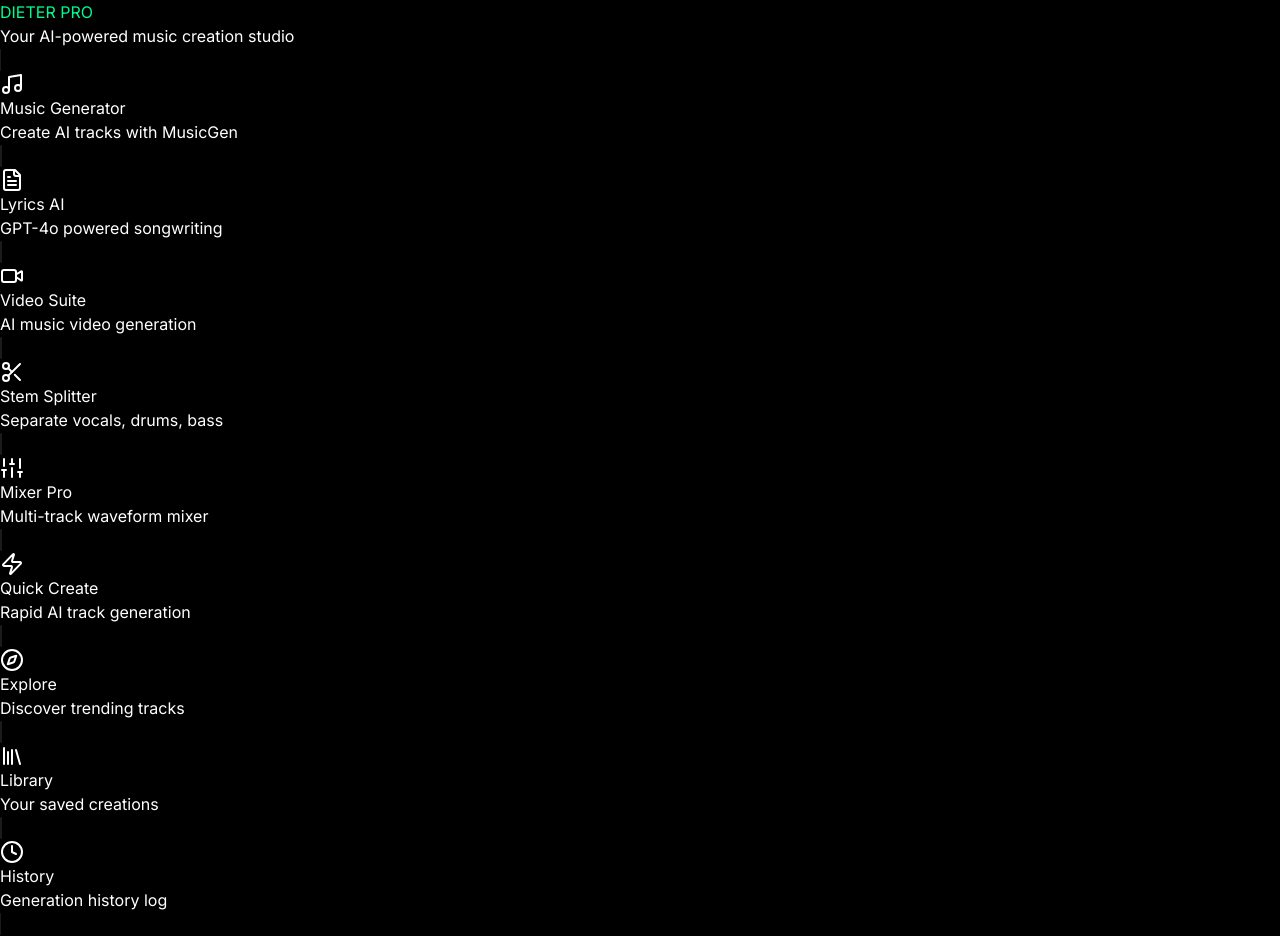
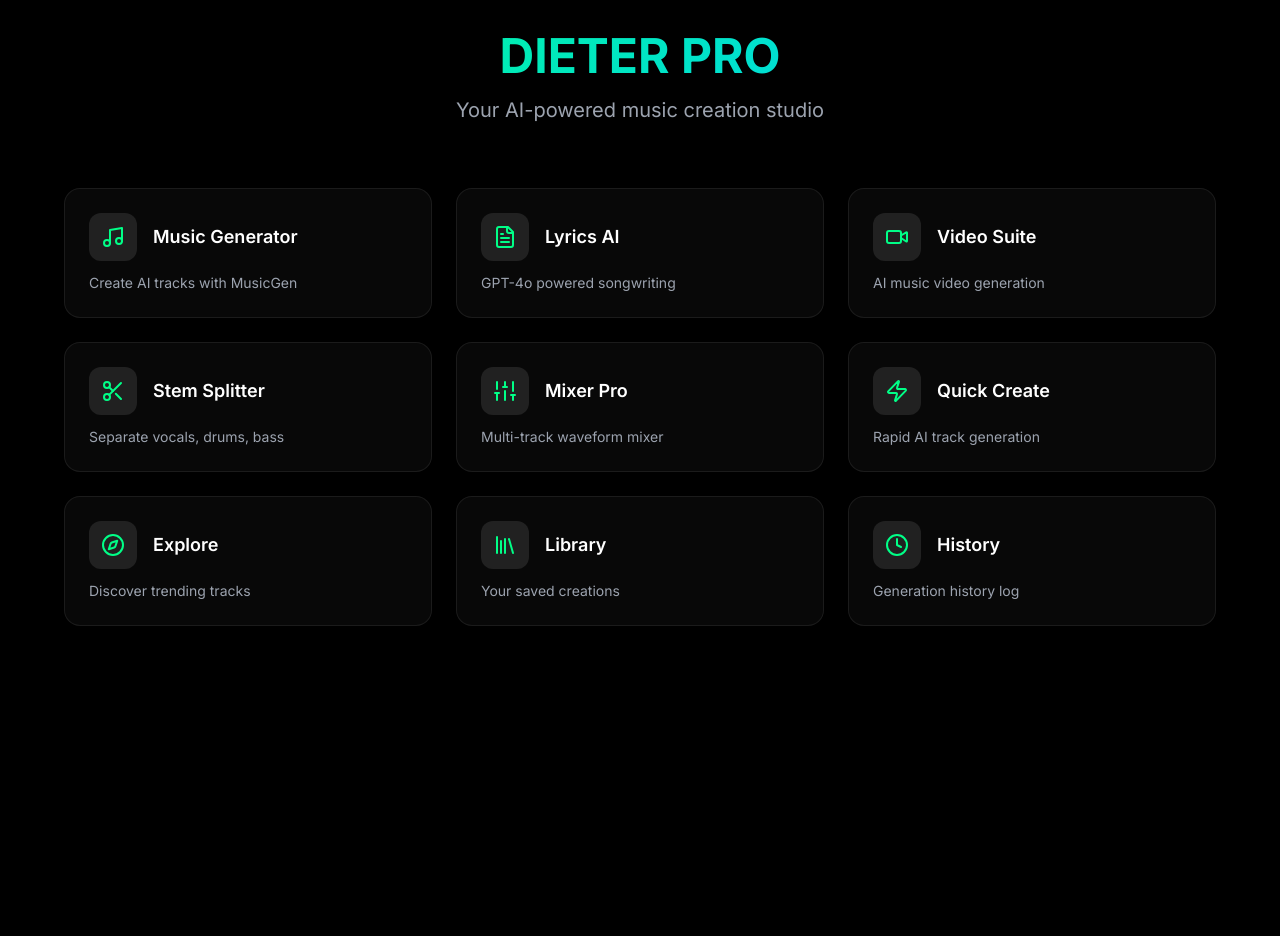
Before and after one commit to jono420dante-art/dieter-pro, a Next.js app: page / in a window 1280 px wide. After the commit the page ends 800 px from the top, so only its background shows below. Built offline with nearby package versions, Linux system fonts and the light colour scheme.

Commit message:
feat: add tailwind.config.ts with custom colors, animations and fonts

```diff
--- /dev/null
+++ b/tailwind.config.ts
@@ -0,0 +1,49 @@
+import type { Config } from 'tailwindcss'
+
+const config: Config = {
+  content: [
+    './pages/**/*.{js,ts,jsx,tsx,mdx}',
+    './components/**/*.{js,ts,jsx,tsx,mdx}',
+    './app/**/*.{js,ts,jsx,tsx,mdx}',
+  ],
+  theme: {
+    extend: {
+      colors: {
+        'neon-green': '#00ff87',
+        'neon-green-dark': '#00cc6a',
+        'dark-bg': '#0a0a0a',
+        'dark-card': '#111111',
+        'dark-border': '#1e1e1e',
+      },
+      backgroundImage: {
+        'gradient-radial': 'radial-gradient(var(--tw-gradient-stops))',
+        'gradient-conic': 'conic-gradient(from 180deg at 50% 50%, var(--tw-gradient-stops))',
+      },
+      animation: {
+        'pulse-slow': 'pulse 3s cubic-bezier(0.4, 0, 0.6, 1) infinite',
+        'glow': 'glow 2s ease-in-out infinite alternate',
+        'waveform': 'waveform 1.2s ease-in-out infinite',
+      },
+      keyframes: {
+        glow: {
+          '0%': { boxShadow: '0 0 5px #00ff87, 0 0 10px #00ff87, 0 0 20px #00ff87' },
+          '100%': { boxShadow: '0 0 10px #00ff87, 0 0 20px #00ff87, 0 0 40px #00ff87' },
+        },
+        waveform: {
+          '0%, 100%': { transform: 'scaleY(1)' },
+          '50%': { transform: 'scaleY(2)' },
+        },
+      },
+      fontFamily: {
+        sans: ['Inter', 'system-ui', 'sans-serif'],
+        mono: ['JetBrains Mono', 'Fira Code', 'monospace'],
+      },
+      backdropBlur: {
+        xs: '2px',
+      },
+    },
+  },
+  plugins: [],
+}
+
+export default config
```
